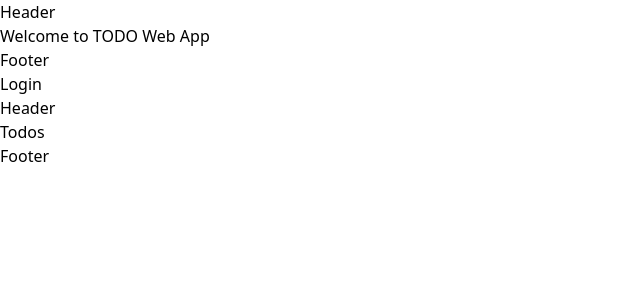
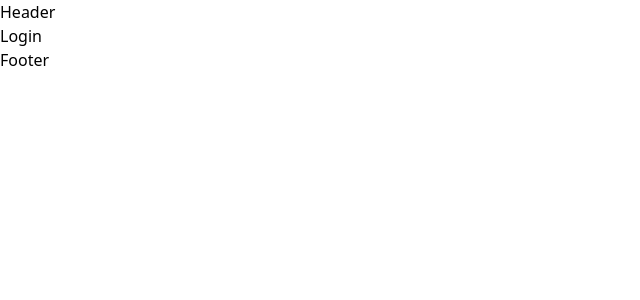
Before and after one commit to MikiWojak/todo-web-app, a React (Vite) app in the folder frontend/: page /login in a window 1280 px wide. Shown: the top 300 px of the page, without its empty margins (0-640 px from the left). Built offline with nearby package versions, Linux system fonts and the light colour scheme.

Commit message:
React Router

```diff
--- a/frontend/package.json
+++ b/frontend/package.json
@@ -12,7 +12,9 @@
     "dependencies": {
         "@heroicons/react": "2.1.5",
         "react": "18.3.1",
-        "react-dom": "18.3.1"
+        "react-dom": "18.3.1",
+        "react-router": "6.26.1",
+        "react-router-dom": "6.26.1"
     },
     "devDependencies": {
         "@eslint/js": "9.9.0",
--- a/frontend/src/App.tsx
+++ b/frontend/src/App.tsx
@@ -1,17 +1,28 @@
+import {
+    Route,
+    RouterProvider,
+    createBrowserRouter,
+    createRoutesFromElements
+} from 'react-router-dom';
+
+import Layout from './views/layouts/Layout';
+
 import Index from './views/pages/Index';
 import Login from './views/pages/Login';
 import Todos from './views/pages/Todos';
 
+const router = createBrowserRouter(
+    createRoutesFromElements(
+        <Route path="/" element={<Layout />}>
+            <Route index element={<Index />} />
+            <Route path="login" element={<Login />} />
+            <Route path="todos" element={<Todos />} />
+        </Route>
+    )
+);
+
 const App = () => {
-    return (
-        <div>
-            <Index />
-
-            <Login />
-
-            <Todos />
-        </div>
-    );
+    return <RouterProvider router={router} />;
 };
 
 export default App;
--- a/frontend/src/views/layouts/AuthLayout.tsx
+++ /dev/null
@@ -1,11 +0,0 @@
-import { JSX, ReactNode } from 'react';
-
-type Props = {
-    children: ReactNode;
-};
-
-const AuthLayout = ({ children }: Props): JSX.Element => {
-    return <div>{children}</div>;
-};
-
-export default AuthLayout;
--- a/frontend/src/views/layouts/DefaultLayout.tsx
+++ /dev/null
@@ -1,22 +0,0 @@
-import { JSX, ReactNode } from 'react';
-
-import Header from '../../components/layout/Header';
-import Footer from '../../components/layout/Footer';
-
-type Props = {
-    children: ReactNode;
-};
-
-const DefaultLayout = ({ children }: Props): JSX.Element => {
-    return (
-        <div>
-            <Header />
-
-            <div>{children}</div>
-
-            <Footer />
-        </div>
-    );
-};
-
-export default DefaultLayout;
--- /dev/null
+++ b/frontend/src/views/layouts/Layout.tsx
@@ -0,0 +1,18 @@
+import { Outlet } from 'react-router-dom';
+
+import Header from '../../components/layout/Header';
+import Footer from '../../components/layout/Footer';
+
+const Layout = () => {
+    return (
+        <div>
+            <Header />
+
+            <Outlet />
+
+            <Footer />
+        </div>
+    );
+};
+
+export default Layout;
--- a/frontend/src/views/pages/Index.tsx
+++ b/frontend/src/views/pages/Index.tsx
@@ -1,11 +1,7 @@
-import DefaultLayout from '../layouts/DefaultLayout.tsx';
-
 const Index = () => {
     return (
         <div>
-            <DefaultLayout>
-                <h1>Welcome to TODO Web App</h1>
-            </DefaultLayout>
+            <h1>Welcome to TODO Web App</h1>
         </div>
     );
 };
--- a/frontend/src/views/pages/Login.tsx
+++ b/frontend/src/views/pages/Login.tsx
@@ -1,11 +1,7 @@
-import AuthLayout from '../layouts/AuthLayout.tsx';
-
 const Login = () => {
     return (
         <div>
-            <AuthLayout>
-                <h1>Login</h1>
-            </AuthLayout>
+            <h1>Login</h1>
         </div>
     );
 };
--- a/frontend/src/views/pages/Todos.tsx
+++ b/frontend/src/views/pages/Todos.tsx
@@ -1,11 +1,7 @@
-import DefaultLayout from '../layouts/DefaultLayout.tsx';
-
 const Todos = () => {
     return (
         <div>
-            <DefaultLayout>
-                <h1>Todos</h1>
-            </DefaultLayout>
+            <h1>Todos</h1>
         </div>
     );
 };
```
